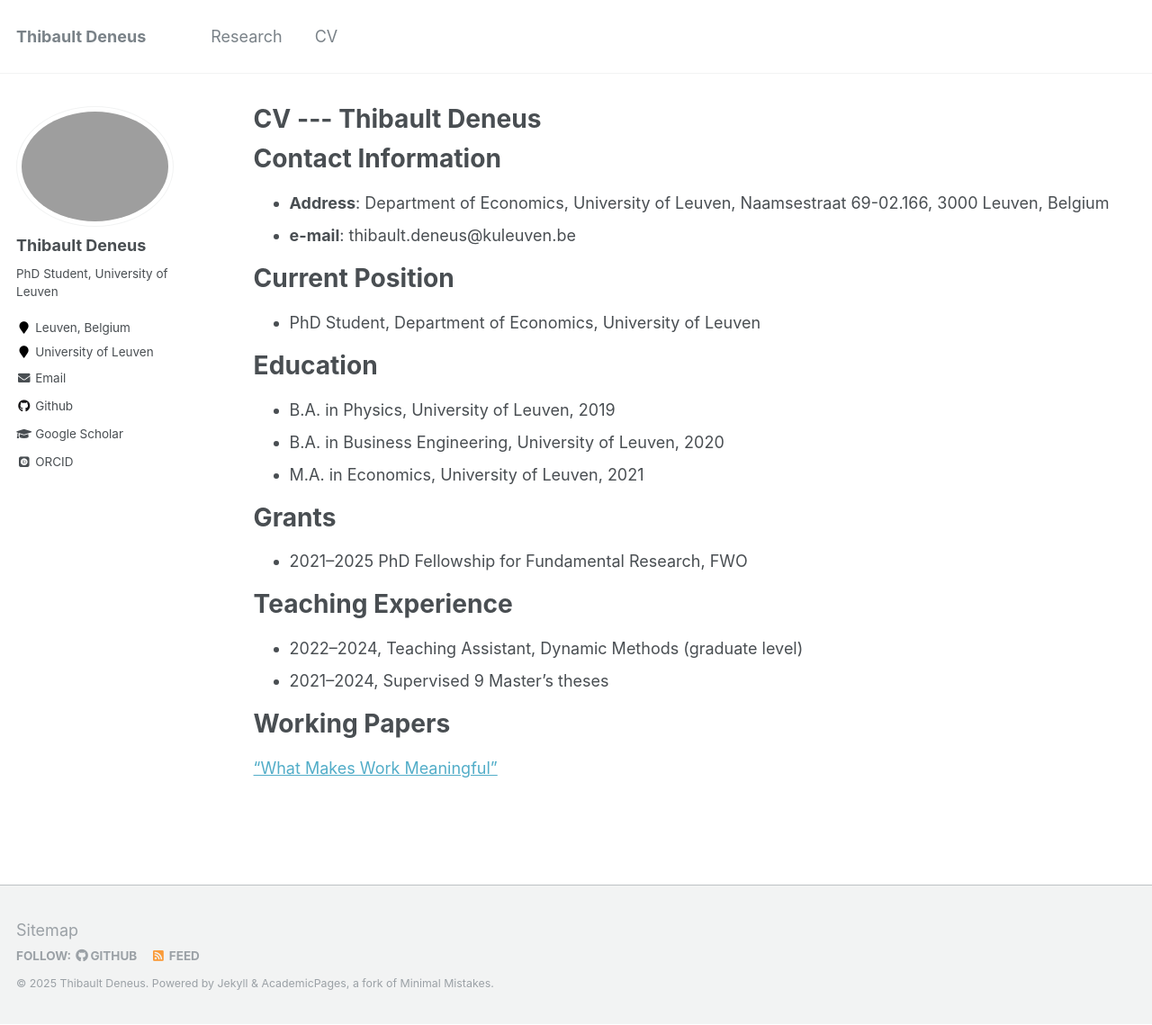
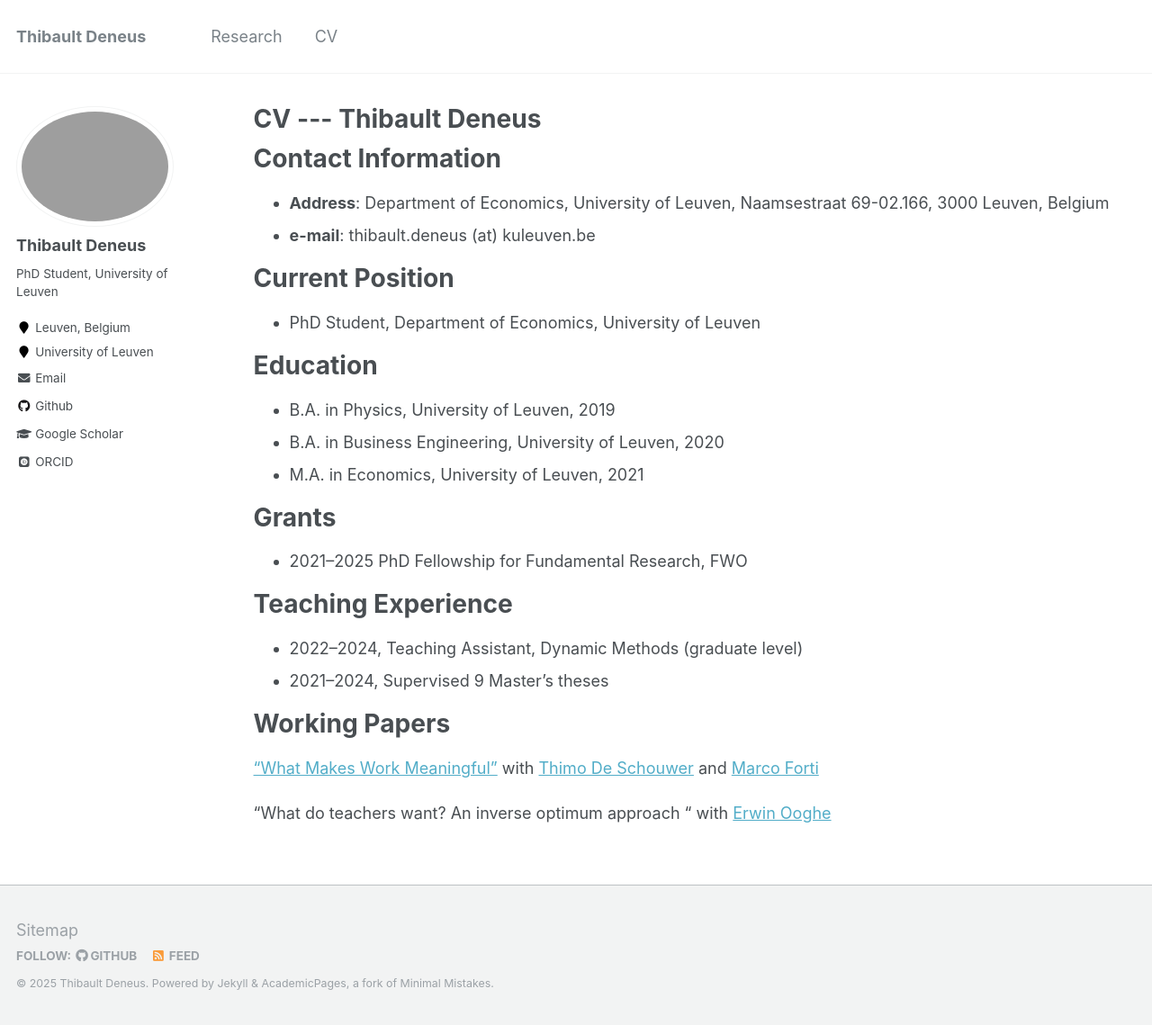
Before and after one commit to ThibaultDeneus/thibaultdeneus.github.io, a Jekyll site: the page built from _pages/cv.md, in a window 1280 px wide and 1139 px high. Shown: the whole window at 90% size. Built offline with Jekyll 4.4.1, drawn with Linux system fonts in a browser that asks for light colours; some web fonts are replaced.

Commit message:
Added paper

```diff
--- a/_pages/cv.md
+++ b/_pages/cv.md
@@ -12,7 +12,7 @@ redirect_from:
 Contact Information
 ======
 * **Address**: Department of Economics, University of Leuven, Naamsestraat 69-02.166, 3000 Leuven, Belgium
-* **e-mail**: thibault.deneus@kuleuven.be
+* **e-mail**: thibault.deneus (at) kuleuven.be
 
 Current Position
 ======
@@ -42,4 +42,6 @@ Teaching Experience
 Working Papers
 ======
 
-["What Makes Work Meaningful"](/files/Workmeaning.pdf)
+["What Makes Work Meaningful"](/files/Workmeaning.pdf) with <a href="https://thimodeschouwer.github.io/">Thimo De Schouwer</a> and <a href="https://www.econ.uni-bonn.de/en/department/doctoral-students/marco-forti">Marco Forti</a>
+
+"What do teachers want? An inverse optimum approach "  with <a href="https://sites.google.com/view/erwinooghe/home">Erwin Ooghe</a>
```
Also changed, not shown: _pages/about.md (+6 -8 lines).
